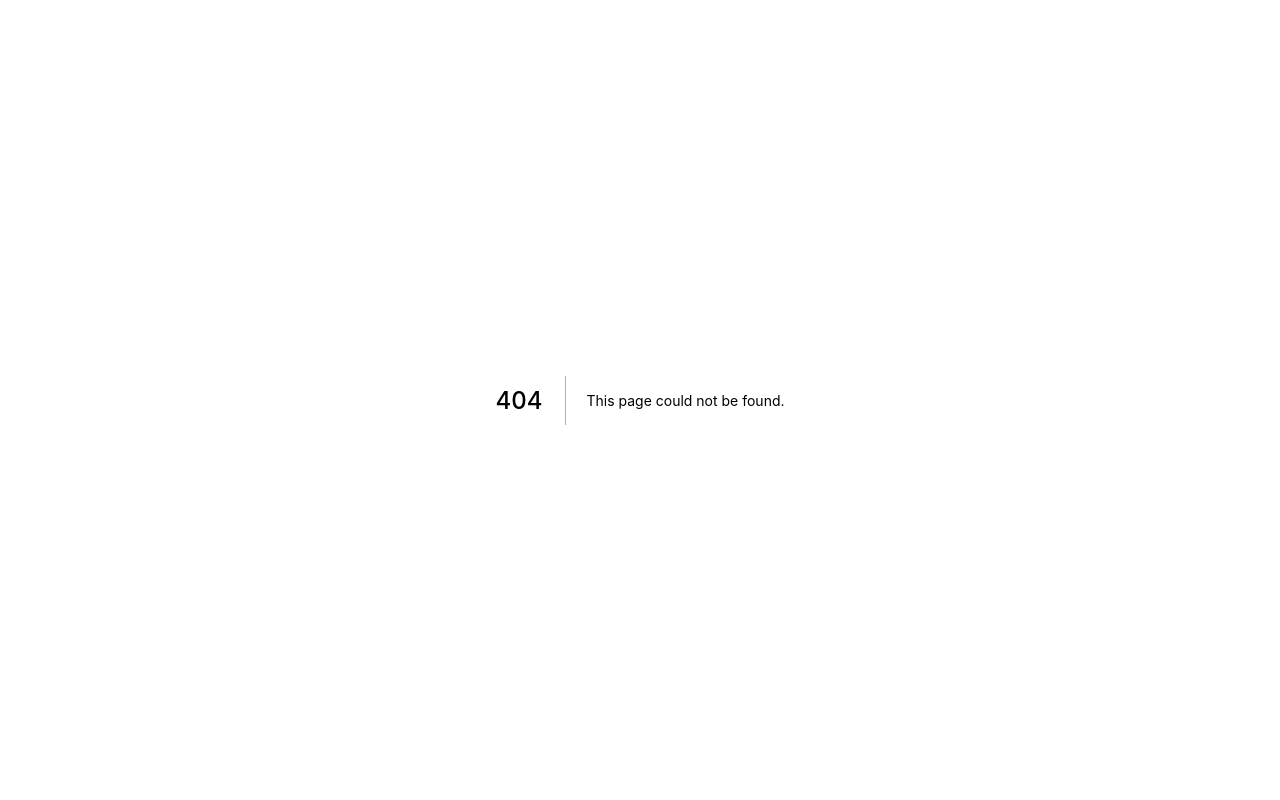
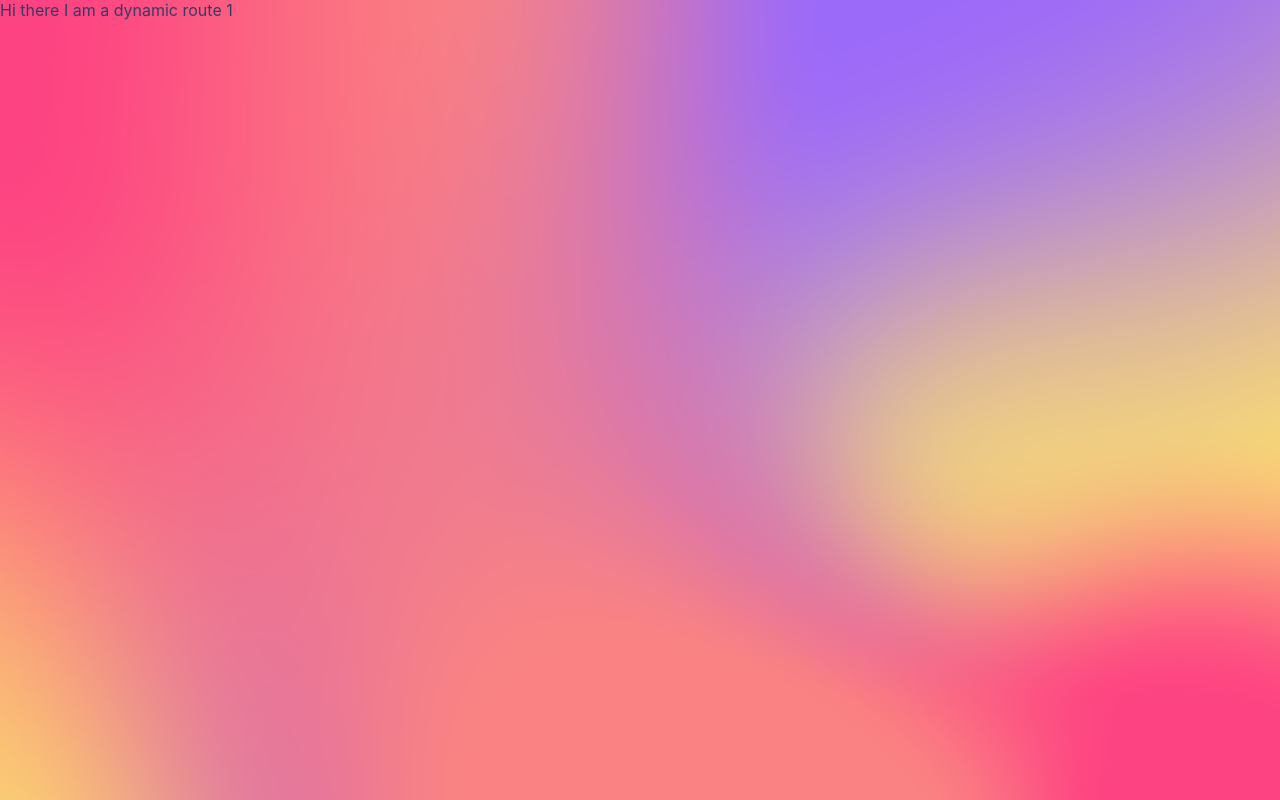
Before and after one commit to kulkarniankita/discover-coffee-stores, a Next.js app: page /1 in a window 1280 px wide. Before the commit this address had no page. Built offline with nearby package versions, Linux system fonts and the light colour scheme.

Commit message:
Solution: Routing: routes

```diff
--- /dev/null
+++ b/pages/[dynamic].js
@@ -0,0 +1,18 @@
+import { useRouter } from "next/router";
+import Head from "next/head";
+
+const DynamicRoute = () => {
+  const router = useRouter();
+  const query = router.query.dynamic;
+  console.log("query", query);
+  return (
+    <div>
+      <Head>
+        <title>{query}</title>
+      </Head>
+      Hi there I am a dynamic route {query}
+    </div>
+  );
+};
+
+export default DynamicRoute;
--- /dev/null
+++ b/pages/courses/nextjs.js
@@ -0,0 +1,5 @@
+const NextJs = () => {
+  return <div>Welcome to Next.js with Ankita</div>;
+};
+
+export default NextJs;
```
